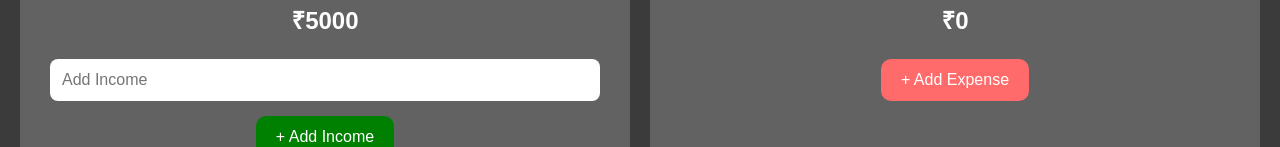
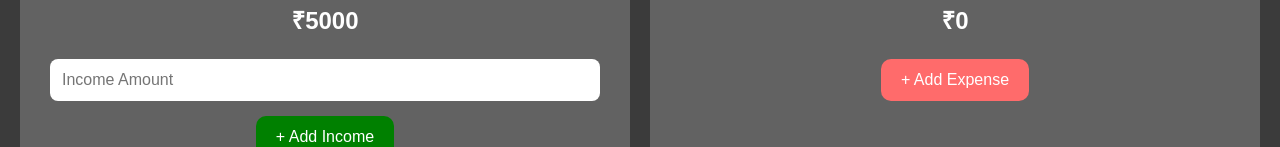
Before and after one commit to Pradeepkoyalkar/expense-tracker, a React (Create React App) app: page / in a window 1280 px wide. Shown: the part 140-287 px from the top of the page. Built offline with nearby package versions, Linux system fonts and the light colour scheme.

Commit message:
updated expense tracker

```diff
--- a/src/App.js
+++ b/src/App.js
@@ -35,7 +35,7 @@ function App() {
   const [walletBalance, setWalletBalance] =
     useState(5000);
 
-  // INCOME INPUT
+  // INCOME
   const [income, setIncome] =
     useState("");
 
@@ -362,9 +362,12 @@ function App() {
             ₹{walletBalance}
           </h2>
 
+          {/* INCOME INPUT */}
+
           <input
             type="number"
-            placeholder="Add Income"
+            name="income"
+            placeholder="Income Amount"
             value={income}
             onChange={(e) =>
               setIncome(
@@ -607,6 +610,7 @@ function App() {
 
           <input
             type="text"
+            name="title"
             placeholder="Title"
             value={title}
             onChange={(e) =>
@@ -620,6 +624,7 @@ function App() {
 
           <input
             type="number"
+            name="amount"
             placeholder="Amount"
             value={amount}
             onChange={(e) =>
@@ -632,6 +637,7 @@ function App() {
           {/* CATEGORY */}
 
           <select
+            name="category"
             value={category}
             onChange={(e) =>
               setCategory(
@@ -662,6 +668,7 @@ function App() {
 
           <input
             type="date"
+            name="date"
             value={date}
             onChange={(e) =>
               setDate(
```
